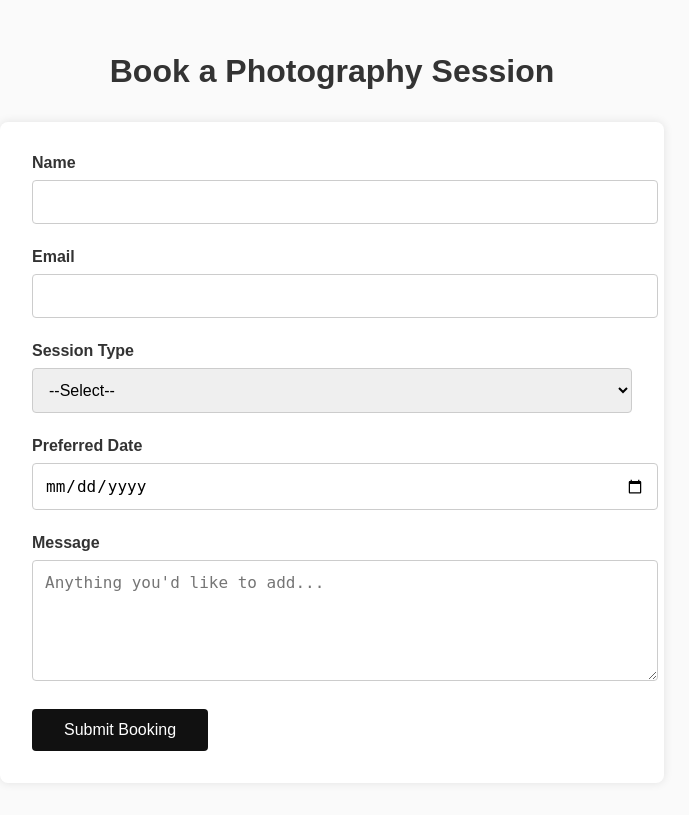
After one commit to Herman-Gathege/photographer-site, a Flask app: page /contact in a window 1280 px wide. The commit adds this page. Shown: the whole page, without its empty margins (308-997 px from the left). Run offline with Flask 3, Linux system fonts and the light colour scheme.

Commit message:
added booking logic

```diff
--- a/backend/app/__init__.py
+++ b/backend/app/__init__.py
@@ -35,10 +35,12 @@ def create_app():
     from .routes.blog_routes import blog_bp
     from .routes.booking_routes import booking_bp
     from .routes.admin_routes import admin_bp
+    from .routes.main_routes import main_bp
 
     app.register_blueprint(auth_bp)
     app.register_blueprint(blog_bp)
     app.register_blueprint(booking_bp)
     app.register_blueprint(admin_bp)
+    app.register_blueprint(main_bp)
 
     return app
--- a/backend/app/models.py
+++ b/backend/app/models.py
@@ -25,3 +25,4 @@ class Booking(db.Model):
     date_requested = db.Column(db.String(50))
     message = db.Column(db.Text)
     created_at = db.Column(db.DateTime, default=datetime.utcnow)
+    status = db.Column(db.String(50), default='pending')  # or confirmed/completed
--- /dev/null
+++ b/backend/app/routes/main_routes.py
@@ -0,0 +1,11 @@
+from flask import Blueprint, render_template
+
+main_bp = Blueprint('main', __name__)
+
+@main_bp.route('/')
+def home():
+    return render_template('index.html')
+
+@main_bp.route('/contact')
+def contact():
+    return render_template('contact.html')
--- a/backend/app/templates/admin/dashboard.html
+++ b/backend/app/templates/admin/dashboard.html
@@ -8,6 +8,8 @@
 <body>
   <h1>Welcome, {{ user.username }}!</h1>
   <p><a href="{{ url_for('auth.logout') }}">Logout</a></p>
+  <p><a href="{{ url_for('admin.view_bookings') }}">Manage Bookings</a></p>
+
   <h2>Blog Posts</h2>
   <a href="{{ url_for('admin.create_post') }}">+ New Post</a>
   <ul>
--- /dev/null
+++ b/backend/app/templates/contact.html
@@ -0,0 +1,92 @@
+<!DOCTYPE html>
+<html lang="en">
+<head>
+  <meta charset="UTF-8" />
+  <title>Book a Session | Webloom</title>
+  <link rel="stylesheet" href="{{ url_for('static', filename='css/styles.css') }}">
+  <style>
+    body {
+      font-family: Arial, sans-serif;
+      background: #fafafa;
+      margin: 0;
+      padding: 2rem;
+      color: #333;
+    }
+
+    h1 {
+      text-align: center;
+      margin-bottom: 2rem;
+    }
+
+    form {
+      max-width: 600px;
+      margin: 0 auto;
+      background: white;
+      padding: 2rem;
+      border-radius: 8px;
+      box-shadow: 0 0 10px rgba(0,0,0,0.1);
+    }
+
+    label {
+      display: block;
+      margin-bottom: 0.5rem;
+      font-weight: bold;
+    }
+
+    input, textarea, select {
+      width: 100%;
+      padding: 0.75rem;
+      margin-bottom: 1.5rem;
+      border: 1px solid #ccc;
+      border-radius: 4px;
+      font-size: 1rem;
+    }
+
+    button {
+      background: #111;
+      color: #fff;
+      border: none;
+      padding: 0.75rem 2rem;
+      font-size: 1rem;
+      border-radius: 4px;
+      cursor: pointer;
+    }
+
+    button:hover {
+      background: #333;
+    }
+  </style>
+</head>
+<body>
+
+<h1>Book a Photography Session</h1>
+
+<form method="POST" action="{{ url_for('booking.submit_booking') }}">
+<input type="hidden" name="csrf_token" value="{{ csrf_token() }}">
+
+  <label for="name">Name</label>
+  <input type="text" name="name" required>
+
+  <label for="email">Email</label>
+  <input type="email" name="email" required>
+
+  <label for="session_type">Session Type</label>
+  <select name="session_type" required>
+    <option value="">--Select--</option>
+    <option value="Portrait">Portrait</option>
+    <option value="Wedding">Wedding</option>
+    <option value="Product">Product</option>
+    <option value="Event">Event</option>
+  </select>
+
+  <label for="date_requested">Preferred Date</label>
+  <input type="date" name="date_requested" required>
+
+  <label for="message">Message</label>
+  <textarea name="message" rows="5" placeholder="Anything you'd like to add..."></textarea>
+
+  <button type="submit">Submit Booking</button>
+</form>
+
+</body>
+</html>
```
Also changed, not shown: backend/app/routes/admin_routes.py (+28 -1 lines), backend/app/routes/booking_routes.py (+24 -5 lines), backend/app/templates/admin/bookings.html (added, +70 -0 lines), backend/app/templates/index.html (added, +66 -0 lines), backend/migrations/versions/c73a456456d7_add_status_column_to_booking.py (added, +32 -0 lines), backend/app/static/css/styles.css (added), backend/app/static/js/main.js (added).
